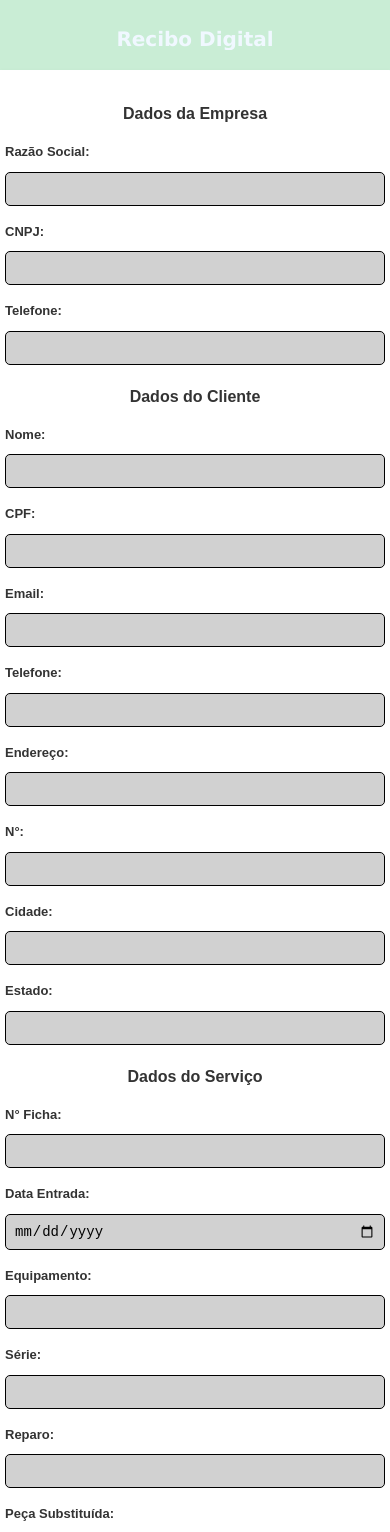
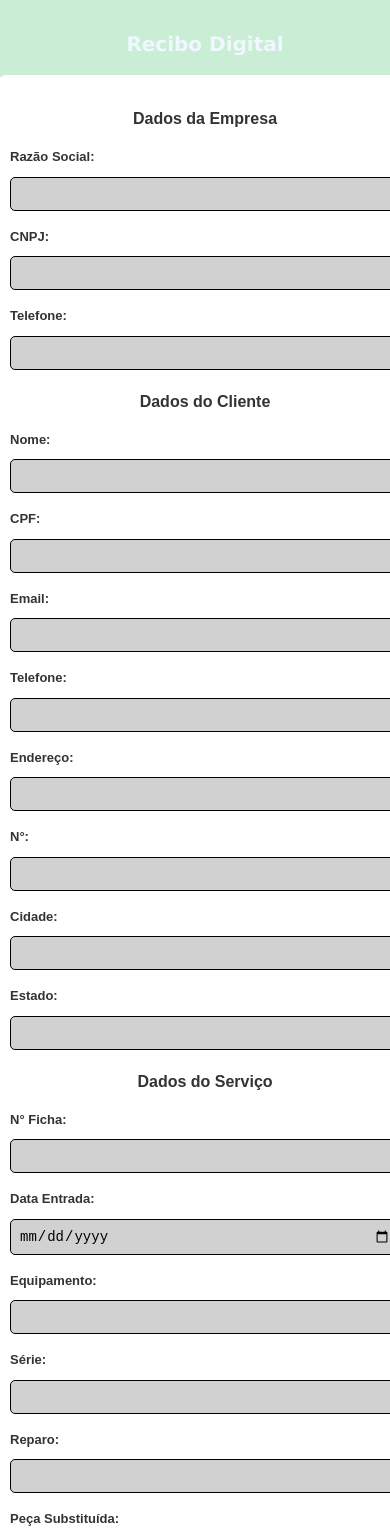
Before and after one commit to GuiSilva-Dev/Software-NF-E, a React (Vite) app in the folder Front-End-NF-E/: page / in a window 390 px wide. Shown: the top 1532 px of the page. Built offline with nearby package versions, Linux system fonts and the light colour scheme.

Commit message:
ajustes de card/ValidaFicha no front-end

```diff
--- a/Front-End-NF-E/src/App.css
+++ b/Front-End-NF-E/src/App.css
@@ -14,6 +14,13 @@
   font-size: 16px;
   line-height: 1.5;
   color: #333;
+}
+
+/**RETIRA CAIXA DE NUMBER DO INPUT*/
+input::-webkit-outer-spin-button,
+input::-webkit-inner-spin-button {
+  -webkit-appearance: none;
+  margin: 0;
 }
 
 h1 {
@@ -77,6 +84,7 @@ button {
     min-height: 100vh;
     padding: 20px 10px;
     justify-content: flex-start;
+    box-sizing: content-box;
   }
 
   h1 {
@@ -132,7 +140,7 @@ button {
 /* Responsividade para Telas Muito Pequenas */
 @media screen and (max-width: 480px) {
   .Container {
-    padding: 15px 5px;
+    padding: 15px auto;
   }
 
   h1 {
--- a/Front-End-NF-E/src/App.jsx
+++ b/Front-End-NF-E/src/App.jsx
@@ -94,6 +94,20 @@ function App() {
       return;
     }
 
+    //*FUNÇÃO PARA CONFIRMAÇÃO DE N° FICHA
+    const confirmacao = await swal.fire({
+      icon: 'question',
+      title: 'Confirmar envio',
+      text: `O número da ficha é ${formulario.record}. Deseja continuar?`,
+      showCancelButton: true,
+
+      cancelButtonText: 'Cancelar',
+    });
+
+    if (!confirmacao.isConfirmed) {
+      return;
+    }
+
     const dadosParaOJava = {
       empresa: {
         nameEnterprise: formulario.nameEnterprise,
@@ -121,6 +135,7 @@ function App() {
         paymentMethod: formulario.paymentMethod,
         warrantyPeriod: formulario.warrantyPeriod
       },
+
     }
 
     console.log("Dados para o Java:", dadosParaOJava);
@@ -156,11 +171,14 @@ function App() {
         paymentMethod: "",
         warrantyPeriod: "",
       });
+
+
     } catch (error) {
       console.error("Erro ao enviar dados para o Java:", error); //*ERRO DA API
     }
   }
   //*FIM DA FUNÇÃO DE ENVIAR DADOS PARA O JAVA
+
 
   //* Função temporária para o botão funcionar
   function handleGeneratePdf() {
@@ -193,7 +211,7 @@ function App() {
         <p>
           <label htmlFor="cnpjEnterprise" autoComplete='off'>CNPJ:</label>
           <input
-            type="text"
+            type="number"
             id="cnpjEnterprise"
             name="cnpjEnterprise"
             required
@@ -205,7 +223,7 @@ function App() {
         <p>
           <label htmlFor="phoneEnterprise" autoComplete='off'>Telefone:</label>
           <input
-            type="text"
+            type="number"
             id="phoneEnterprise"
             name="phoneEnterprise"
             required
@@ -230,7 +248,7 @@ function App() {
         <p>
           <label htmlFor="cpfCustomer" autoComplete='off'>CPF:</label>
           <input
-            type="text"
+            type="number"
             id="cpfCustomer"
             name="cpfCustomer"
             required
@@ -254,7 +272,7 @@ function App() {
         <p>
           <label htmlFor="phoneCustomer" autoComplete='off'>Telefone:</label>
           <input
-            type="text"
+            type="number"
             id="phoneCustomer"
             name="phoneCustomer"
             required
@@ -313,7 +331,7 @@ function App() {
         <p>
           <label htmlFor="record" autoComplete='off'>N° Ficha:</label>
           <input
-            type="text"
+            type="number"
             id="record"
             name="record"
             required
@@ -384,7 +402,7 @@ function App() {
         <p>
           <label htmlFor="value" translate="no" autoComplete='off'>Valor:</label>
           <input
-            type="value"
+            type="number"
             id="value"
             name="value"
             required
--- a/Front-End-NF-E/src/Components/TwoPage.css
+++ b/Front-End-NF-E/src/Components/TwoPage.css
@@ -165,6 +165,8 @@
 @media screen and (max-width: 768px) {
     .pageTwo {
         padding: 20px 10px;
+        justify-content: flex-start;
+        box-sizing: content-box
     }
 
     .pageTwo h1 {
```
Also changed, not shown: 1 other file (tests, documents, lock files or other folders).
